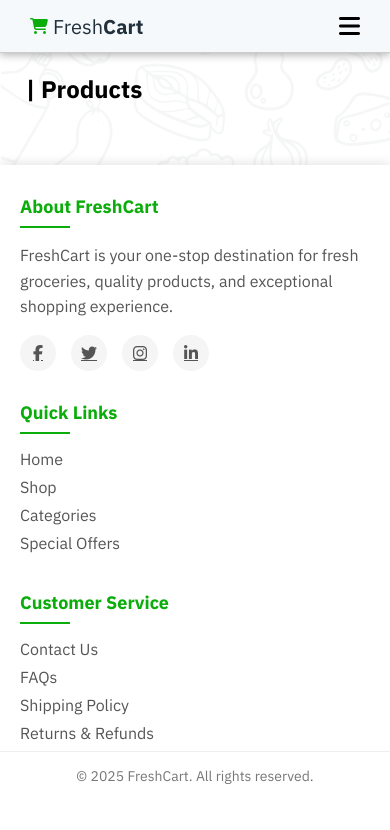
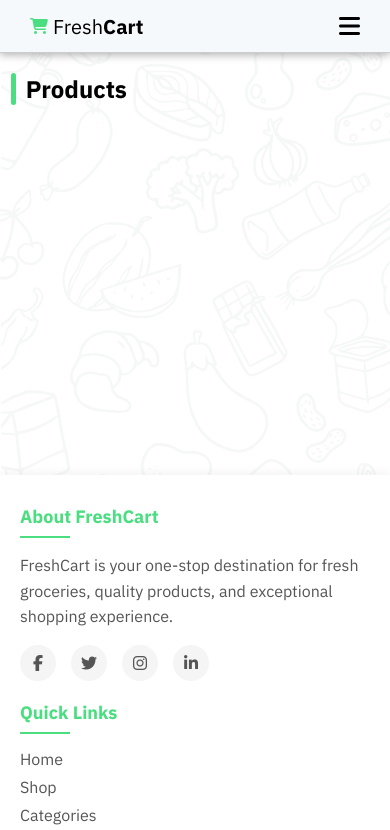
Before and after one commit to AhmedTahasubs/E-commers-ITI, a website: page index.html in a window 390 px wide. Shown: the top 830 px of the page. Drawn offline with Linux system fonts and the light colour scheme; no server answers.

Commit message:
home fixed

```diff
--- a/css/style.css
+++ b/css/style.css
@@ -5,8 +5,10 @@
   }
 
   :root {
-    --main-green-color: #0aad0a;
-    --main-text-color: #21313c;
+    --main-green-color: #4ade80;
+    --shadow-color: rgba(0, 0, 0, 0.05);
+    --card-border-radius: 10px;
+    --transition-speed: 0.3s;
   }
 
   body {
@@ -20,7 +22,22 @@
     padding-block: 20px;
     padding-inline: 1rem;
   }
-
+  .full-height{
+    min-height: 50vh;
+  }
+  .full-height h2.h2{
+    position: relative;
+  }
+  .full-height h2.h2::before{
+    content: " ";
+    position: absolute;
+    top: 0;
+    left: -15px;
+    width: 5px;
+    height: 100%;
+    border-radius: 10px;
+    background-color: var(--main-green-color);
+  }
   .buttons {
     display: flex;
     justify-content: space-between;
@@ -232,6 +249,64 @@
     box-shadow: 0 -2px 10px rgba(0, 0, 0, 0.1);
     padding: 30px 0;
   }
+  /* Responsive */
+  @media (min-width: 576px) {
+    .container {
+      max-width: 540px;
+      padding-inline: 0.75rem;
+    }
+  }
+
+  @media (min-width: 768px) {
+    .container {
+      max-width: 720px;
+      padding-inline: 1rem;
+    }
+
+    .navbar {
+      flex-wrap: nowrap;
+    }
+
+    .nav-links {
+      display: flex;
+      flex-direction: row;
+      gap: 10px;
+    }
+
+    .menu-toggle {
+      display: none;
+    }
+    .payments > h4 {
+      margin-right: 200px;
+    }
+  }
+
+  @media (min-width: 992px) {
+    .container {
+      max-width: 960px;
+      padding-inline: 1.5rem;
+    }
+  }
+
+  @media (min-width: 1200px) {
+    .container {
+      max-width: 1140px;
+      padding-inline: 2rem;
+    }
+  }
+
+  @media (min-width: 1400px) {
+    .container {
+      max-width: 1320px;
+    }
+  }
+
+  .page-footer {
+    margin-top: auto;
+    background-color: white;
+    box-shadow: 0 -2px 10px var(--shadow-color);
+    padding: 30px 0;
+  }
 
   .footer-content {
     max-width: 1200px;
@@ -288,12 +363,14 @@
   .footer-section p {
     color: #555;
     line-height: 1.6;
+    display: block;
   }
 
   .social-icons {
     display: flex;
     gap: 15px;
     margin-top: 15px;
+
   }
 
   .social-icons a {
@@ -306,6 +383,7 @@
     background-color: #f5f5f5;
     color: #555;
     transition: all 0.3s ease;
+    text-decoration: none;
   }
 
   .social-icons a:hover {
@@ -314,84 +392,21 @@
     transform: translateY(-3px);
   }
 
-  #showPass {
-    position: absolute;
-    right: 10px;
-    top: 50%;
-    transform: translateY(-50%);
-    cursor: pointer;
+  .footer-bottom {
+    text-align: center;
+    padding-top: 20px;
+    margin-top: 20px;
+    border-top: 1px solid #eee;
+    color: #777;
+    font-size: 14px;
   }
+  @media (max-width: 768px) {
+    .footer-content {
+      flex-direction: column;
+      gap: 20px;
+    }
 
-  /* Responsive */
-  @media (min-width: 576px) {
-    .container {
-      max-width: 540px;
-      padding-inline: 0.75rem;
+    .footer-section {
+      min-width: 100%;
     }
   }
-
-  @media (min-width: 768px) {
-    .container {
-      max-width: 720px;
-      padding-inline: 1rem;
-    }
-
-    .navbar {
-      flex-wrap: nowrap;
-    }
-
-    .nav-links {
-      display: flex;
-      flex-direction: row;
-      gap: 10px;
-    }
-
-    .menu-toggle {
-      display: none;
-    }
-
-    .footer h2 {
-      font-size: 24px;
-      margin-bottom: 10px;
-      margin-left: 110px;
-      color: #474343;
-    }
-
-    .footer-sections {
-      display: flex;
-      justify-content: space-around;
-      flex-wrap: wrap;
-      margin-top: 40px;
-      gap: 320px;
-    }
-
-    .footer p {
-      color: #555;
-      margin-bottom: 20px;
-      margin-left: 110px;
-    }
-
-    .payments > h4 {
-      margin-right: 200px;
-    }
-  }
-
-  @media (min-width: 992px) {
-    .container {
-      max-width: 960px;
-      padding-inline: 1.5rem;
-    }
-  }
-
-  @media (min-width: 1200px) {
-    .container {
-      max-width: 1140px;
-      padding-inline: 2rem;
-    }
-  }
-
-  @media (min-width: 1400px) {
-    .container {
-      max-width: 1320px;
-    }
-  }
--- a/index.html
+++ b/index.html
@@ -35,10 +35,8 @@
       </li>
     </ul>
   </nav>
-
-
-  <section class="container">
-    <h2><span class="green-bar">|</span> Products</h2>
+  <section class="container full-height">
+    <h2 class="h2">Products</h2>
     <div class="products">
       <!-- <div class="card">
         <img src="images/Screenshot 2025-04-30 020853.png" alt="Shawl">
@@ -134,7 +132,6 @@
       <!-- كرر الكارت مع تغيير الصورة والسعر والتقييم حسب الحاجة -->
     </div>
   </section>
-
   <footer class="page-footer">
     <div class="footer-content">
         <div class="footer-section">
```
